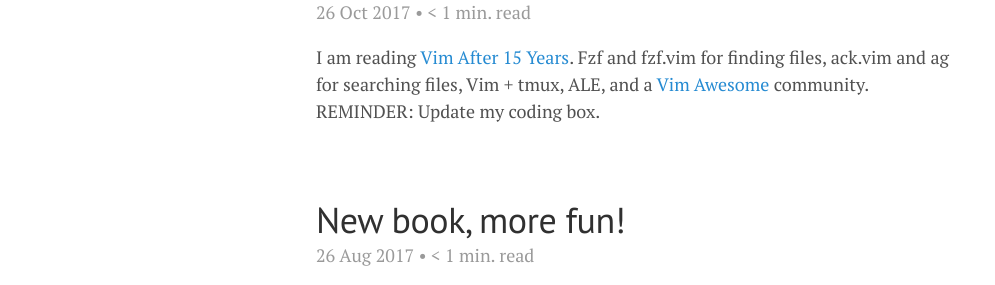
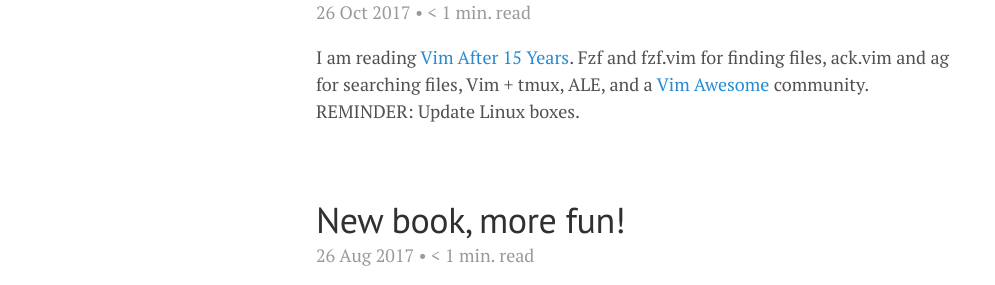
Before and after one commit to lgeurts/lgeurts.github.io, a Jekyll site: the page built from index.html, in a window 1280 px wide and 900 px high, scrolled down 653 px. Shown: the part 188-473 px from the top of the window, without its empty margins (0-995 px from the left). Built offline with Jekyll 4.4.1, drawn with Linux system fonts in a browser that asks for light colours; nearby versions of some CDN libraries; the list of posts is cut into pages by our own code.

Commit message:
Update 2017-10-26-ian's-things-of-variable-interest.md

```diff
--- a/_posts/2017-10-26-ian's-things-of-variable-interest.md
+++ b/_posts/2017-10-26-ian's-things-of-variable-interest.md
@@ -8,4 +8,4 @@ tags: [ Programming ]
 ---
 
 I am reading [Vim After 15 Years](https://statico.github.io/). Fzf and fzf.vim for finding files, ack.vim and ag for searching files, Vim + tmux, ALE, and a [Vim Awesome](https://vimawesome.com/) community.
-REMINDER: Update my coding box.
+REMINDER: Update Linux boxes.
```
